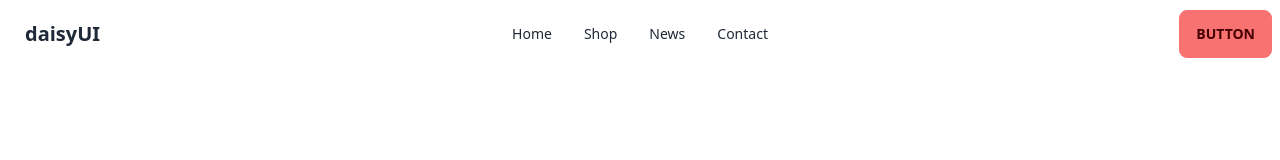
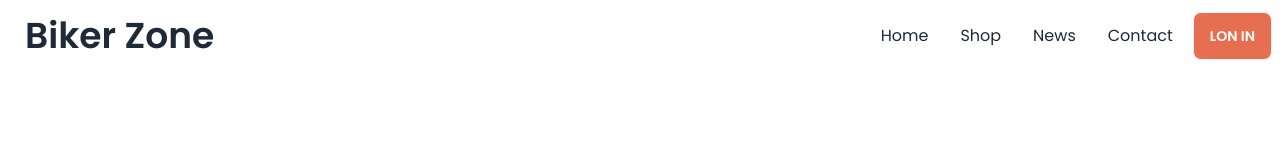
Before and after one commit to Ashikur-ai/Biker-zone-website, a plain HTML site: page index.html in a window 1280 px wide. Drawn offline with nearby package versions, Linux system fonts and the light colour scheme.

Commit message:
navigation completed

```diff
--- a/index.html
+++ b/index.html
@@ -7,41 +7,64 @@
 
     <link href="https://cdn.jsdelivr.net/npm/daisyui@3.3.1/dist/full.css" rel="stylesheet" type="text/css" />
     <script src="https://cdn.tailwindcss.com"></script>
+
+    <link rel="preconnect" href="https://fonts.googleapis.com">
+    <link rel="preconnect" href="https://fonts.gstatic.com" crossorigin>
+    <link href="https://fonts.googleapis.com/css2?family=Poppins:wght@100;200;300;400;500;600;700;800;900&display=swap" rel="stylesheet">
+
+    <script>
+        tailwind.config = {
+          theme: {
+            extend: {
+              colors: {
+                clifford: '#da373d',
+                'bike-primary': '#E76F51',
+              }
+            }
+          }
+        }
+      </script>
+
+    <style>
+        .font-poppins {
+            font-family: 'Poppins', sans-serif;
+        }
+    </style>
 </head>
-<body>
-    <header>
+<body class="font-poppins">
+    <header class="md:container md:mx-auto">
         <nav>
             <div class="navbar bg-base-100">
-                <div class="navbar-start">
+                <div class="flex-1">
                   <div class="dropdown">
                     <label tabindex="0" class="btn btn-ghost lg:hidden">
                       <svg xmlns="http://www.w3.org/2000/svg" class="h-5 w-5" fill="none" viewBox="0 0 24 24" stroke="currentColor"><path stroke-linecap="round" stroke-linejoin="round" stroke-width="2" d="M4 6h16M4 12h8m-8 6h16" /></svg>
                     </label>
-                    <ul tabindex="0" class="menu menu-sm dropdown-content mt-3 z-[1] p-2 shadow bg-base-100 rounded-box w-52">
+                    <ul tabindex="0" class="menu menu-sm dropdown-content mt-3 z-[1] p-2 shadow bg-base-100 text-base rounded-box w-52">
                       <li><a>Home</a></li>
                       <li><a>Shop</a></li>
                       <li><a>News</a></li>
                       <li><a>Contact</a></li>
                     </ul>
                   </div>
-                  <a class="btn btn-ghost normal-case text-xl">daisyUI</a>
+                  <a class="btn btn-ghost normal-case text-4xl">Biker Zone</a>
                 </div>
                 <div class="navbar-center hidden lg:flex">
-                  <ul class="menu menu-horizontal px-1">
+                  <ul class="menu text-base menu-horizontal px-1">
                     <li><a>Home</a></li>
                       <li><a>Shop</a></li>
                       <li><a>News</a></li>
                       <li><a>Contact</a></li>
                   </ul>
                 </div>
-                <div class="navbar-end">
-                  <a class="btn btn-error">Button</a>
+                <div class="">
+                  <a class="btn bg-bike-primary text-white">Lon In</a>
                 </div>
               </div>
         </nav>
     </header>
 
-    <main>
+    <main class="md:container md:mx-auto">
 
     </main>
 
```
